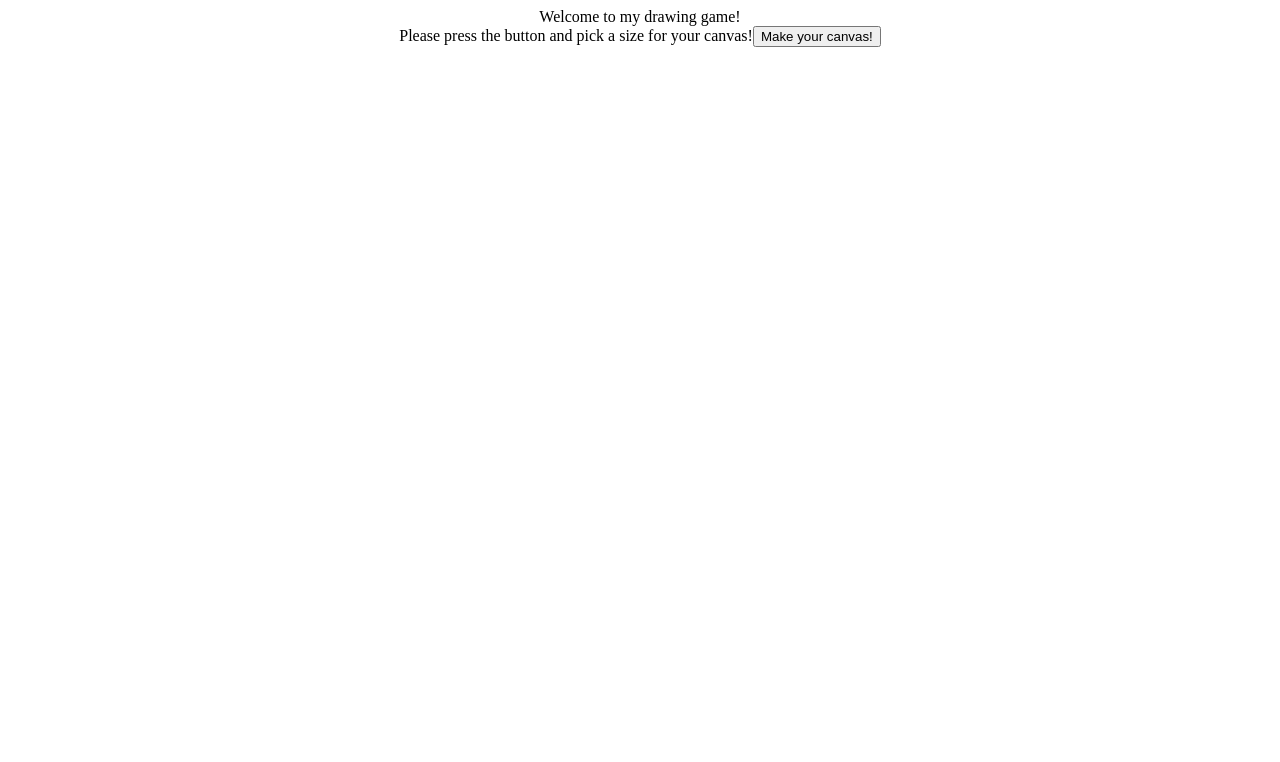
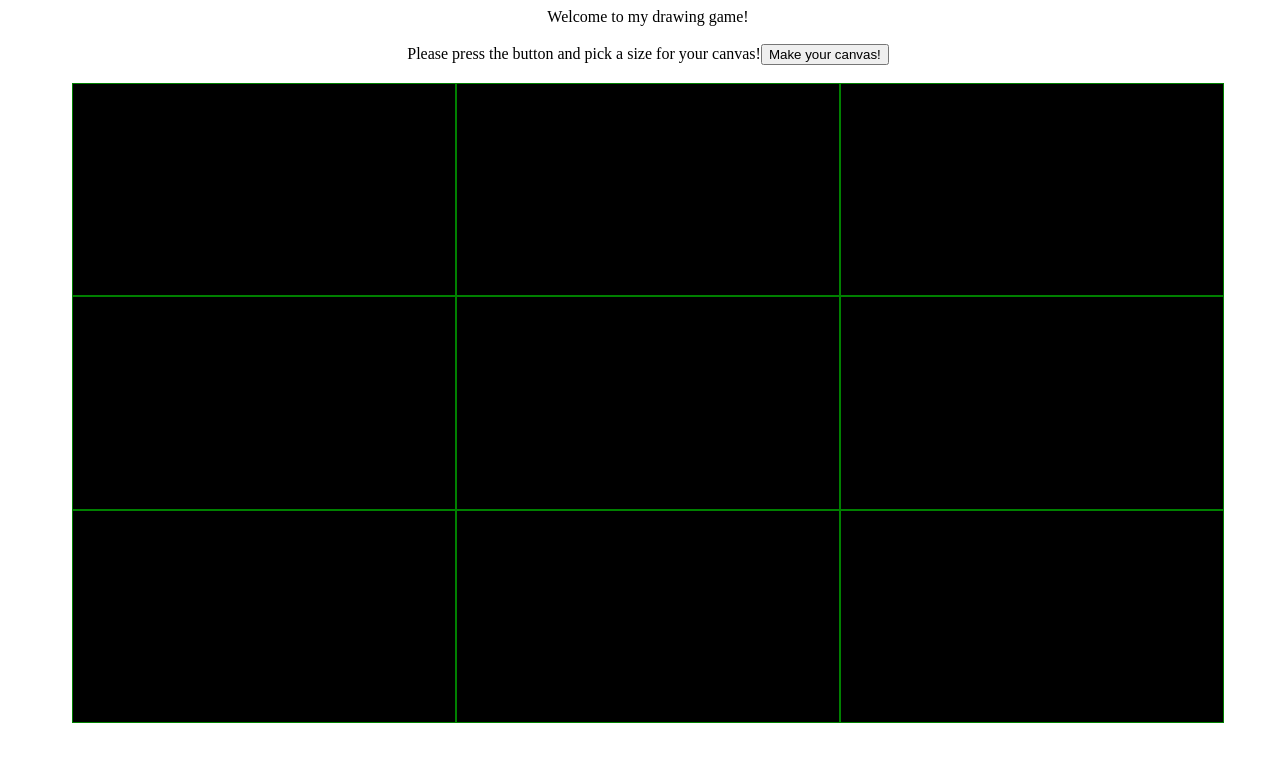
Before and after one commit to rickym-h/drawing_website, a plain HTML site: page index.html in a window 1280 px wide. Drawn offline with Linux system fonts and the light colour scheme.

Commit message:
made display fill up screen

```diff
--- a/index.html
+++ b/index.html
@@ -9,9 +9,21 @@
 <body>
 <div class="outerDiv">
     <header>Welcome to my drawing game!</header>
+    <br>
     <label>Please press the button and pick a size for your canvas!<button id="myButton">Make your canvas!</button></label>
+    <br>
 
-    <div id="container">
+    <div id="container" class="myGrid">
+        <div class="defaultNode"></div>
+        <div class="defaultNode"></div>
+        <div class="defaultNode"></div>
+        <div class="defaultNode"></div>
+        <div class="defaultNode"></div>
+        <div class="defaultNode"></div>
+        <div class="defaultNode"></div>
+        <div class="defaultNode"></div>
+        <div class="defaultNode"></div>
+
     </div>
 </div>
 </body>
--- a/js.js
+++ b/js.js
@@ -0,0 +1,19 @@
+function generateGrid() {
+    const container = document.querySelector("#container");
+    let size = NaN;
+    do {
+        size = Number(prompt("Please enter an integer between 1-100: ", "20"));
+        console.log(size);
+    } while (isNaN(size) && size >= 1 && size <= 100)
+
+    for (let row = 0; row <= size; row++) {
+        for (let col = 0; col <= size; col++) {
+            const myNode = document.createElement("div");
+            myNode.classList.toggle("defaultNode");
+            container.appendChild(myNode);
+        }
+    }
+}
+
+const myButton = document.querySelector("#myButton");
+myButton.addEventListener("click", generateGrid);
--- a/style.css
+++ b/style.css
@@ -1,5 +1,29 @@
+body {
+}
+
 .outerDiv {
+    position: absolute;
+    width: 100%;
+    height: 100%;
     display: flex;
     flex-direction: column;
     align-items: center;
 }
+
+.myGrid {
+    background-color: aquamarine;
+    width: 90%;
+    height: 80%;
+
+    display: grid;
+    grid-template-rows: repeat(3, 1fr);
+    grid-template-columns: repeat(3, 1fr);
+}
+
+.defaultNode {
+    background-color: black;
+    border: 1px solid green;
+
+    /*width: 100%;*/
+    /*height: 5px;*/
+}
```
